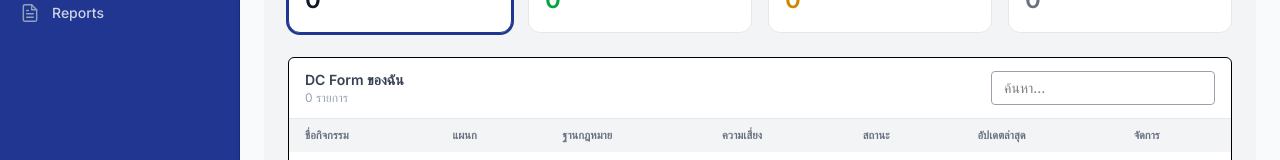
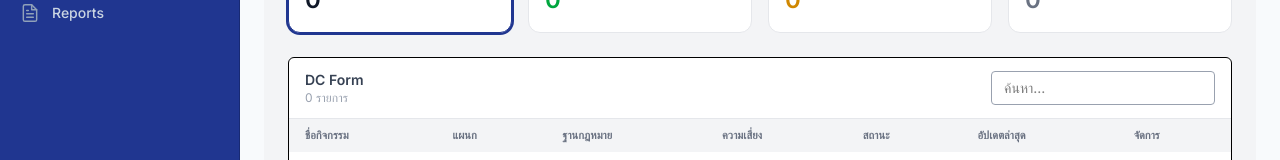
Before and after one commit to Jinny112477/RaPo, a Next.js app in the folder rapo/: page /dc/my-ropa in a window 1280 px wide. Shown: the part 299-459 px from the top of the page. Built offline with nearby package versions, Linux system fonts and the light colour scheme; sample sign-in values are in the browser's storage.

Commit message:
Update page.tsx

```diff
--- a/rapo/app/(dashboard)/dc/my-ropa/page.tsx
+++ b/rapo/app/(dashboard)/dc/my-ropa/page.tsx
@@ -122,7 +122,7 @@ export default function MyRopaPage() {
         <div className="flex justify-between items-center px-4 py-3 border-b border-gray-200">
           <div>
             <p className="text-sm font-semibold text-gray-700">
-              {activeTab === 'dc' ? 'DC Form ของฉัน' : 'DP Form ของฉัน'}
+              {activeTab === 'dc' ? 'DC Form' : 'DP Form'}
             </p>
             <p className="text-xs text-gray-400">
               {activeTab === 'dc' ? filteredDC.length : filteredDP.length} รายการ
```
